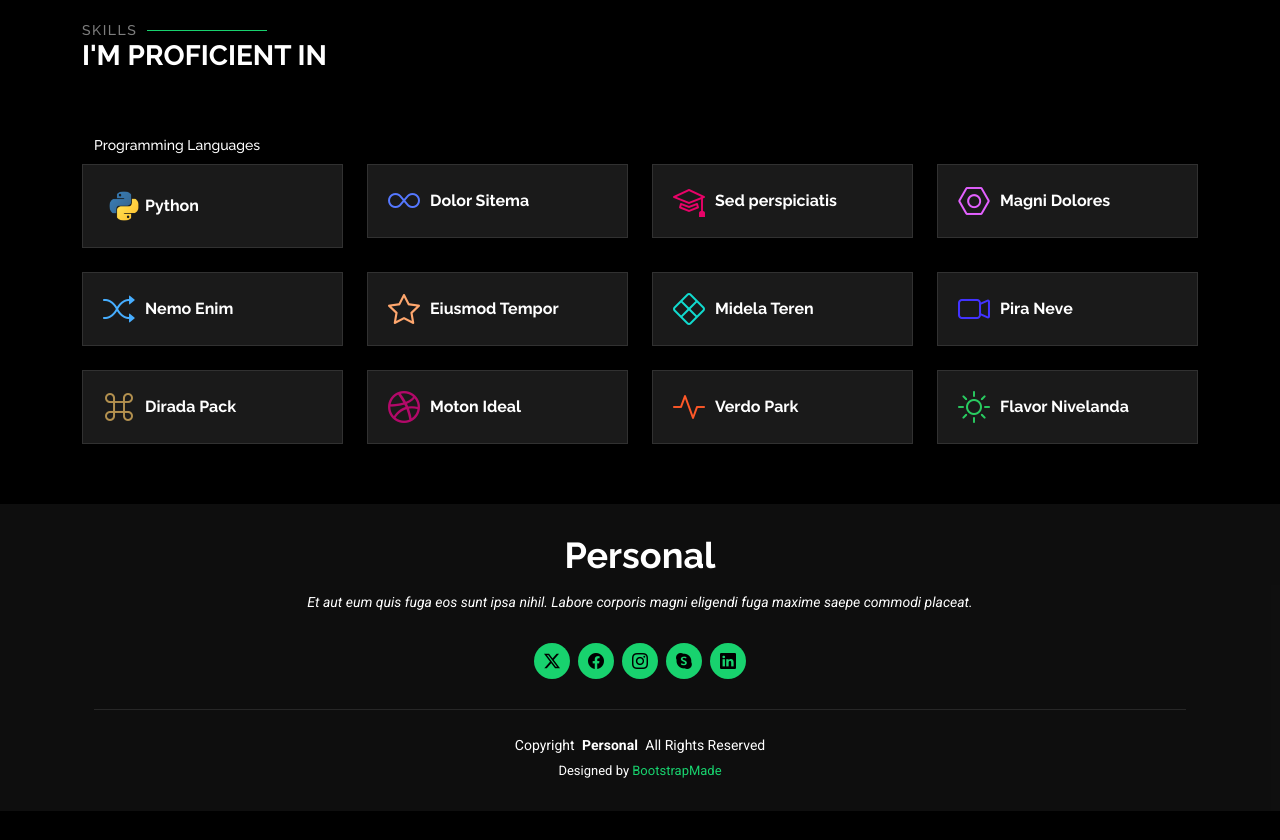
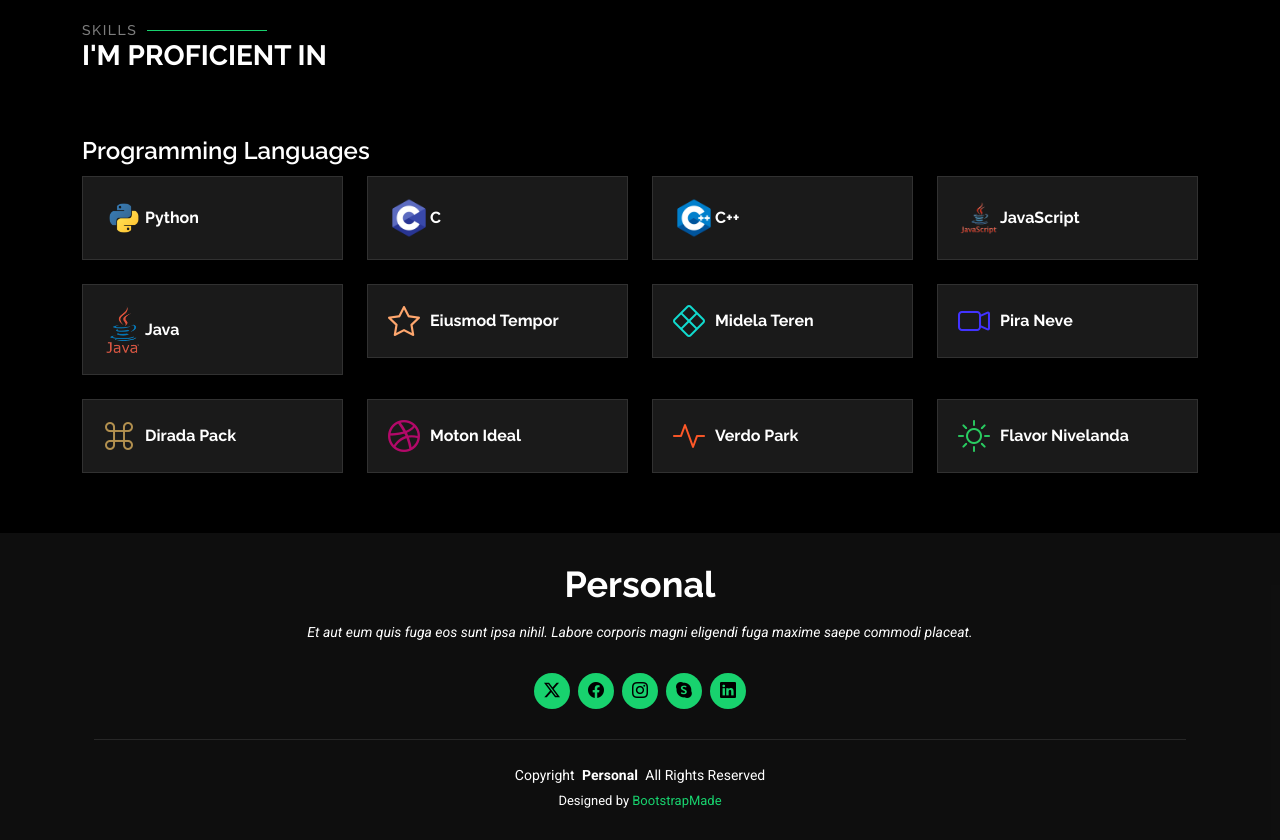
Before and after one commit to Srinivas-Natarajan/srinivas-natarajan.github.io, a plain HTML site: page about.html in a window 1280 px wide. Shown: the part 940-1780 px from the top of the page. Before the commit the page ends 1751 px from the top, so only its background shows below. Drawn offline with Linux system fonts and the light colour scheme.

Commit message:
Language logos added

```diff
--- a/about.html
+++ b/about.html
@@ -229,7 +229,7 @@
       <div class="container">
 
         <!-- Programming Skills Start -->
-        <div class="container subsection-title">
+        <div class="subsection-title">
           <h3 >Programming Languages</h3>
         </div>
 
@@ -237,37 +237,36 @@
 
             <div class="col-lg-3 col-md-4" data-aos="fade-up" data-aos-delay="100">
               <div class="features-item">
-              <!-- <i class="bi bi-eye" style="color: #ffbb2c;"></i> -->
                 <img src="assets\img\logos\python.png" width="42" height="42" alt="Python Logo">
                 <h3><a href="" class="stretched-link">Python</a></h3>
               </div>
-          </div><!-- End Feature Item -->
+            </div>
 
             <div class="col-lg-3 col-md-4" data-aos="fade-up" data-aos-delay="200">
               <div class="features-item">
-              <i class="bi bi-infinity" style="color: #5578ff;"></i>
-              <h3><a href="" class="stretched-link">Dolor Sitema</a></h3>
+                <img src="assets\img\logos\C.png" width="42"  alt="C Logo">
+                <h3><a href="" class="stretched-link">C</a></h3>
               </div>
-          </div><!-- End Feature Item -->
+            </div>
 
           <div class="col-lg-3 col-md-4" data-aos="fade-up" data-aos-delay="300">
             <div class="features-item">
-              <i class="bi bi-mortarboard" style="color: #e80368;"></i>
-              <h3><a href="" class="stretched-link">Sed perspiciatis</a></h3>
+              <img src="assets\img\logos\C++.png" width="42"  alt="C++ Logo">
+              <h3><a href="" class="stretched-link">C++</a></h3>
             </div>
           </div><!-- End Feature Item -->
 
           <div class="col-lg-3 col-md-4" data-aos="fade-up" data-aos-delay="400">
             <div class="features-item">
-              <i class="bi bi-nut" style="color: #e361ff;"></i>
-              <h3><a href="" class="stretched-link">Magni Dolores</a></h3>
+              <img src="assets\img\logos\javascript.png" width="42"  alt="JavaScript Logo">
+              <h3><a href="" class="stretched-link">JavaScript</a></h3>
             </div>
           </div><!-- End Feature Item -->
 
           <div class="col-lg-3 col-md-4" data-aos="fade-up" data-aos-delay="500">
             <div class="features-item">
-              <i class="bi bi-shuffle" style="color: #47aeff;"></i>
-              <h3><a href="" class="stretched-link">Nemo Enim</a></h3>
+              <img src="assets\img\logos\java.png" width="42"  alt="Java Logo">
+              <h3><a href="" class="stretched-link">Java</a></h3>
             </div>
           </div><!-- End Feature Item -->
 
--- a/assets/css/main.css
+++ b/assets/css/main.css
@@ -690,8 +690,8 @@ section,
   color: var(--heading-color);
   margin: 0;
   margin: 0;
-  font-size: 14px;
-  font-weight: 500;
+  font-size: 24px;
+  font-weight: 600;
   /* text-transform: uppercase; */
   font-family: var(--heading-font);
 }
```
Also changed, not shown: assets/img/logos/C++.png (added), assets/img/logos/C.png (added), assets/img/logos/java.png (added), assets/img/logos/javascript.png (added), assets/img/logos/sql.png (added). Lines whose indentation alone changed are shown as unchanged.
